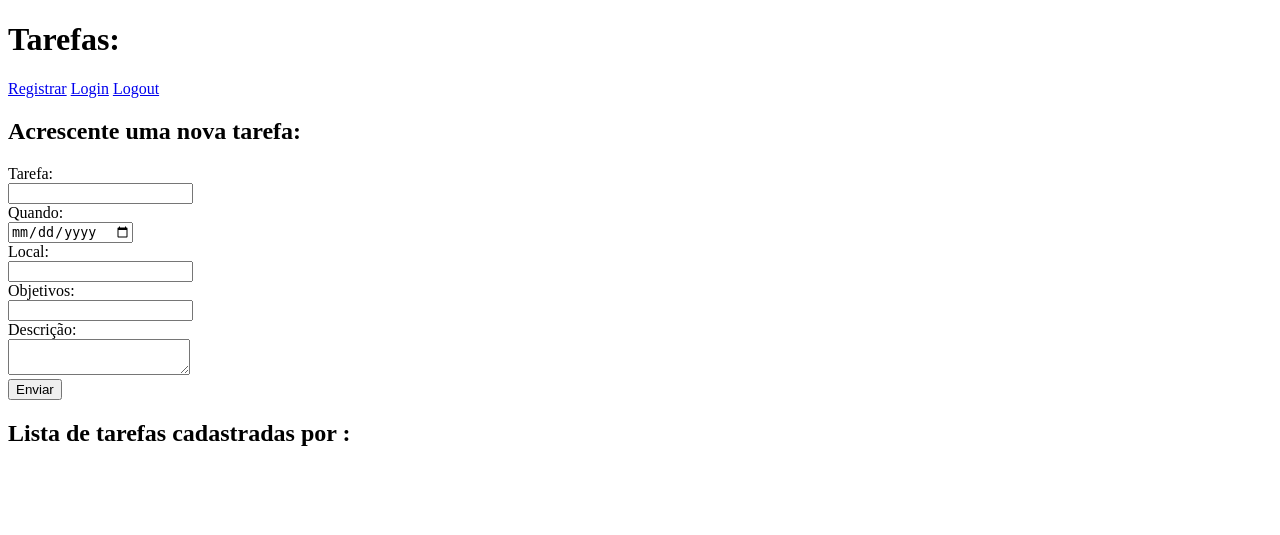
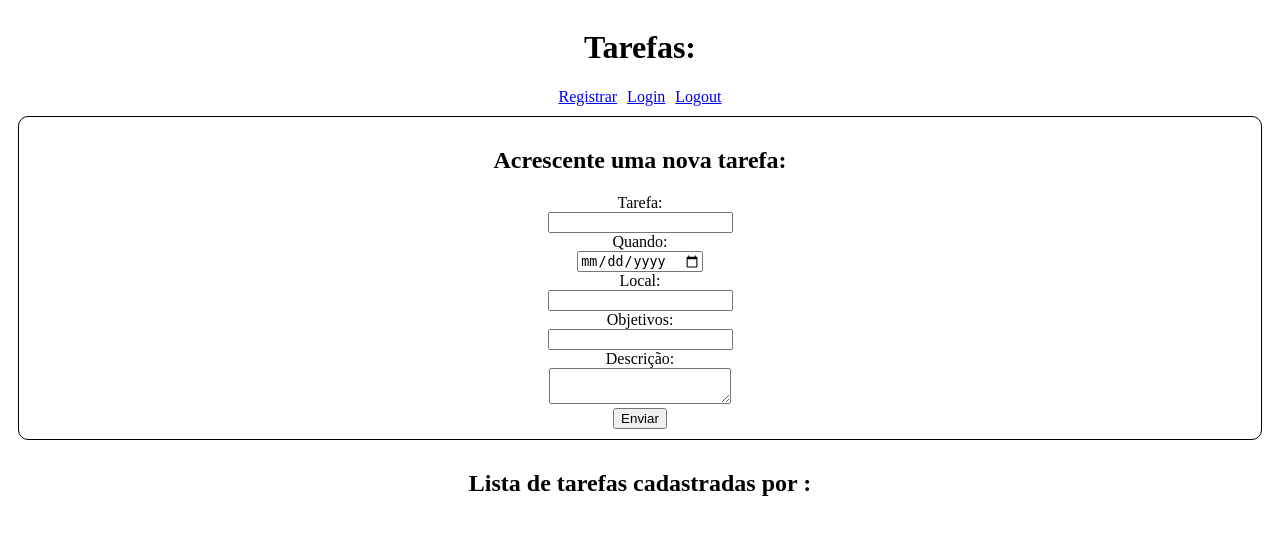
Before and after one commit to sandro20251/ToDo, a Django app: page / in a window 1280 px wide. Shown: the top 535 px of the page. Run offline with Django 5.2, Linux system fonts and the light colour scheme.

Commit message:
css estrutural

```diff
--- a/ToDo/td/static/td/estilo.css
+++ b/ToDo/td/static/td/estilo.css
@@ -1,3 +1,49 @@
 .hide {
     display: none;
 }
+
+.headerPai,
+.linksPai,
+.h2NovaTarefaPai,
+.formNovaTarefaPai,
+.h2AtualizarPai,
+.h2Lista {
+    display: flex;
+    justify-content: center;
+}
+
+.novaTarefa,
+.atualizarPai,
+.estiloLista {
+    border: 1px solid black;
+    border-radius: 10px;
+    padding: 10px;
+    margin: 10px;
+    text-align: center;
+    padding: 10px;
+
+}
+
+.estiloLista {
+    text-align: center;
+}
+
+.linksPai {
+    gap: 10px;
+}
+
+.listaunitaria {
+    border: 1px solid black;
+    border-radius: 10px;
+    margin: 10px;
+    padding: 10px;
+    width: 200px;
+}
+
+
+
+.a {
+    display: flex;
+    justify-content: center;
+    flex-wrap: wrap;
+}
--- a/ToDo/td/templates/td/index.html
+++ b/ToDo/td/templates/td/index.html
@@ -5,7 +5,10 @@
 <h2>Bem vindo, {{user.username}}</h2>
 {% endif %}
 <div class="novaTarefa">
+    <div class="h2NovaTarefaPai">
         <h2>Acrescente uma nova tarefa:</h2>
+    </div>
+    <div class="formNovaTarefaPai">
         <form action="{% url 'adicionar' %}" method="post">
             {% csrf_token %}
 
@@ -22,10 +25,16 @@
             <button type="submit">Enviar</button>
         </form>
     </div>
+
+</div>
 <!-- Crie uma div para captrar os dados a atualizar -->
 <div class="hide" id="atualizar">
+    <div class="atualizarPai">
+        <div class="h2AtualizarPai">
             <h2>Atualize a tarefa:</h2>
+        </div>
 
+        <div class="formAtualizarPai">
             <form action="{% url 'atualizar' %}" method="post">
                 {% csrf_token %}
                 <label>id</label><br>
@@ -43,9 +52,18 @@
                 <button type="submit">Enviar</button>
             </form>
         </div>
+    </div>
+
+
+</div>
 <div class="ListandoTarefas">
+
+    <div class="h2Lista">
         <h2>Lista de tarefas cadastradas por {{ user.username }}:</h2>
+    </div>
+    <div class="a">
         {% for t in tarefas %}
+        <div class="listaunitaria">
             <a href="{{t.id}}" class="sTarefa">{{ t.tarefa }}</a>
             <p class="sData">{{ t.dataTarefa }}</p>
             <p class="sLocal">{{ t.LocalTarefa }}</p>
@@ -65,7 +83,15 @@
                 <button type="sumibt">Remover tarefa</button>
             </form>
             <button>Completar tarefa</button>
+        </div>
+
         {% endfor %}
     </div>
 
+
+
+</div>
+
+</div>
+
 {% endblock %}
--- a/ToDo/td/templates/td/layout.html
+++ b/ToDo/td/templates/td/layout.html
@@ -11,12 +11,18 @@
 
 <body>
     <header>
-        <h1>Tarefas:</h1>
+        <div class="headerPai">
+            <h1>Tarefas:</h1>
+        </div>
+
     </header>
     <nav>
-        <a href="{% url 'register' %}">Registrar</a>
-        <a href="{% url 'login' %}">Login</a>
-        <a href="{% url 'logout' %}">Logout</a>
+        <div class="linksPai">
+            <a href="{% url 'register' %}">Registrar</a>
+            <a href="{% url 'login' %}">Login</a>
+            <a href="{% url 'logout' %}">Logout</a>
+        </div>
+
     </nav>
     {% block body %}{% endblock %}
     <script src="{% static 'td/script.js' %}"></script>
```
Also changed, not shown: ToDo/db.sqlite3. Lines whose indentation alone changed are shown as unchanged.
